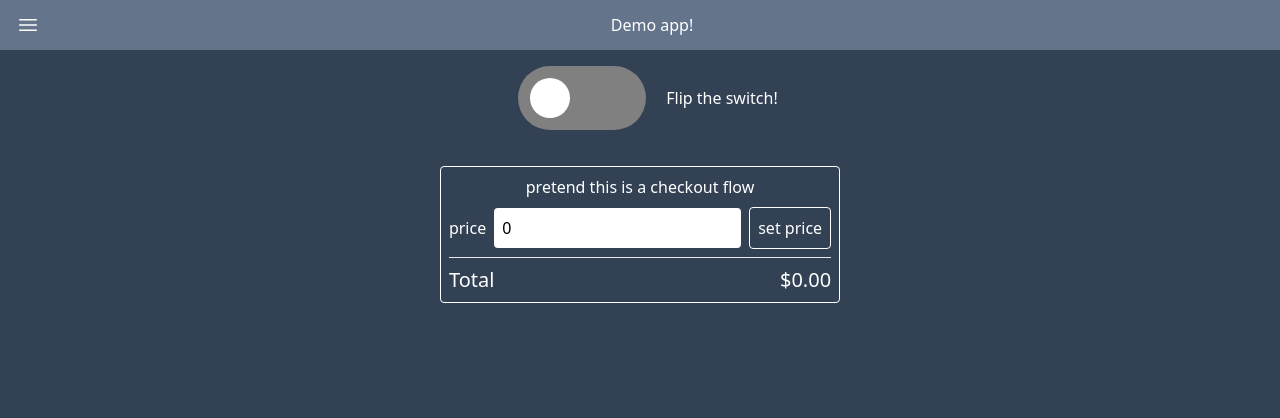
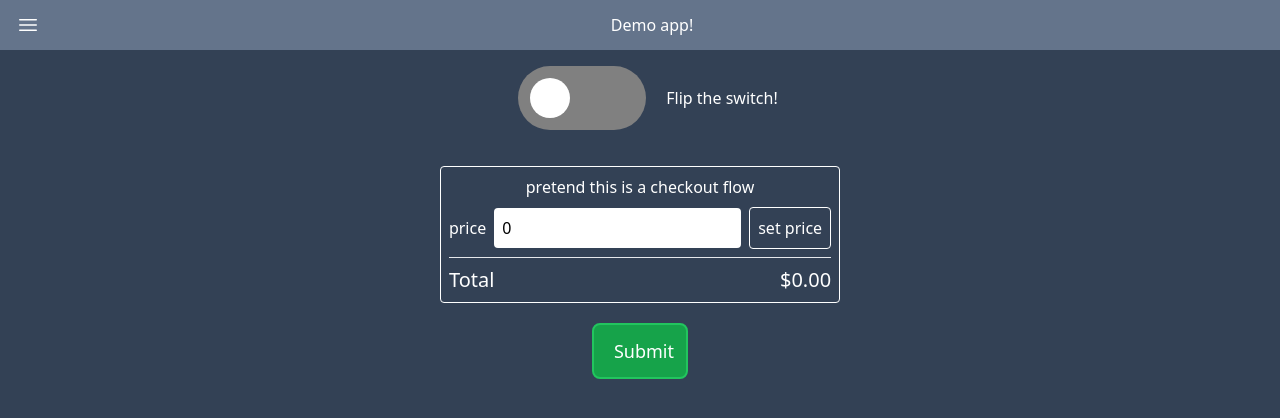
Before and after one commit to chuckdries/springs-and-stuff, a React (Vite) app: page / in a window 1280 px wide. Shown: the top 418 px of the page. Built offline with nearby package versions, Linux system fonts and the light colour scheme.

Commit message:
add AsyncButton

```diff
--- a/src/App.tsx
+++ b/src/App.tsx
@@ -1,4 +1,5 @@
 import { useState } from "react";
+import { AsyncButton } from "./AsyncButton";
 import { Checkout } from "./Checkout";
 import { NavContainer } from "./NavContainer";
 import { Switch } from "./Switch";
@@ -13,6 +14,7 @@ function App() {
           Flip the switch!
         </Switch>
         <Checkout />
+        <AsyncButton>Submit</AsyncButton>
       </NavContainer>
     </div>
   );
--- /dev/null
+++ b/src/AsyncButton.tsx
@@ -0,0 +1,87 @@
+import classNames from "classnames";
+import { ReactNode, useState } from "react";
+
+interface AsyncButtonProps {
+  children: ReactNode;
+}
+
+type AsyncButtonState = "neutral" | "loading" | "succeeded" | "failed";
+
+const BUTTON_ICON: Record<AsyncButtonState, ReactNode> = {
+  neutral: <></>,
+  loading: (
+    <svg
+      xmlns="http://www.w3.org/2000/svg"
+      viewBox="0 0 24 24"
+      fill="currentColor"
+      className="w-6 h-6 animate-spin"
+    >
+      <path
+        fillRule="evenodd"
+        d="M4.755 10.059a7.5 7.5 0 0112.548-3.364l1.903 1.903h-3.183a.75.75 0 100 1.5h4.992a.75.75 0 00.75-.75V4.356a.75.75 0 00-1.5 0v3.18l-1.9-1.9A9 9 0 003.306 9.67a.75.75 0 101.45.388zm15.408 3.352a.75.75 0 00-.919.53 7.5 7.5 0 01-12.548 3.364l-1.902-1.903h3.183a.75.75 0 000-1.5H2.984a.75.75 0 00-.75.75v4.992a.75.75 0 001.5 0v-3.18l1.9 1.9a9 9 0 0015.059-4.035.75.75 0 00-.53-.918z"
+        clipRule="evenodd"
+      />
+    </svg>
+  ),
+  succeeded: (
+    <svg
+      xmlns="http://www.w3.org/2000/svg"
+      viewBox="0 0 24 24"
+      fill="currentColor"
+      className="w-6 h-6"
+    >
+      <path
+        fillRule="evenodd"
+        d="M2.25 12c0-5.385 4.365-9.75 9.75-9.75s9.75 4.365 9.75 9.75-4.365 9.75-9.75 9.75S2.25 17.385 2.25 12zm13.36-1.814a.75.75 0 10-1.22-.872l-3.236 4.53L9.53 12.22a.75.75 0 00-1.06 1.06l2.25 2.25a.75.75 0 001.14-.094l3.75-5.25z"
+        clipRule="evenodd"
+      />
+    </svg>
+  ),
+  failed: (
+    <svg
+      xmlns="http://www.w3.org/2000/svg"
+      viewBox="0 0 24 24"
+      fill="currentColor"
+      className="w-6 h-6"
+    >
+      <path
+        fillRule="evenodd"
+        d="M9.401 3.003c1.155-2 4.043-2 5.197 0l7.355 12.748c1.154 2-.29 4.5-2.599 4.5H4.645c-2.309 0-3.752-2.5-2.598-4.5L9.4 3.003zM12 8.25a.75.75 0 01.75.75v3.75a.75.75 0 01-1.5 0V9a.75.75 0 01.75-.75zm0 8.25a.75.75 0 100-1.5.75.75 0 000 1.5z"
+        clipRule="evenodd"
+      />
+    </svg>
+  ),
+};
+
+export function AsyncButton({ children }: AsyncButtonProps) {
+  const [buttonState, setButtonState] = useState<AsyncButtonState>("neutral");
+  const rotateState = () => {
+    if (buttonState === "neutral") {
+      setButtonState("loading");
+    }
+    if (buttonState === "loading") {
+      setButtonState("succeeded");
+    }
+    if (buttonState === "succeeded") {
+      setButtonState("failed");
+    }
+    if (buttonState === "failed") {
+      setButtonState("neutral");
+    }
+  }
+  return (
+    <button
+      type="button"
+      onClick={() => {
+        rotateState();
+      }}
+      className={classNames(
+        "flex items-center text-lg p-3 rounded-lg border-2 transition-all border-green-500 bg-green-600 hover:bg-green-400",
+        buttonState === "loading" && "border-blue-500 bg-blue-600 hover:bg-blue-400",
+        buttonState === "failed" && "border-red-500 bg-red-600 hover:bg-red-400"
+      )}
+    >
+      <span className="mr-2">{BUTTON_ICON[buttonState]}</span> {children}
+    </button>
+  );
+}
```
